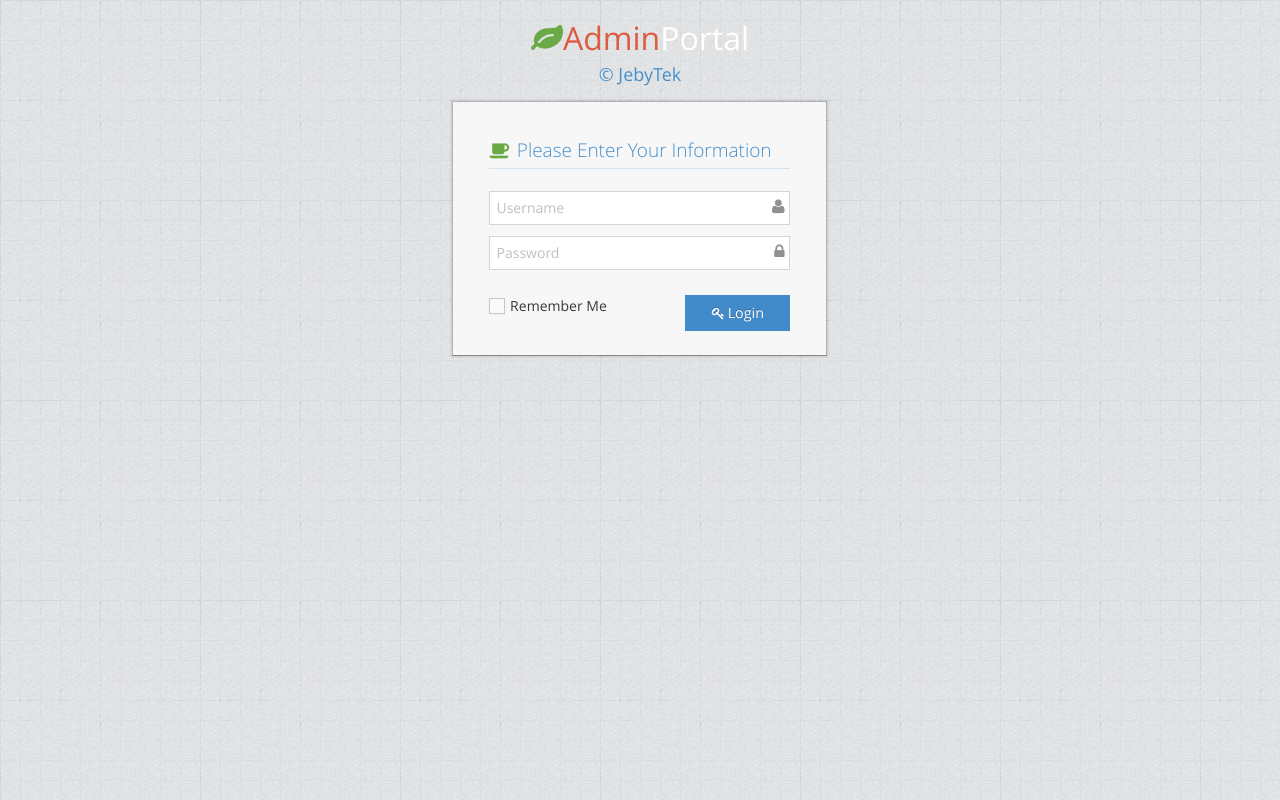
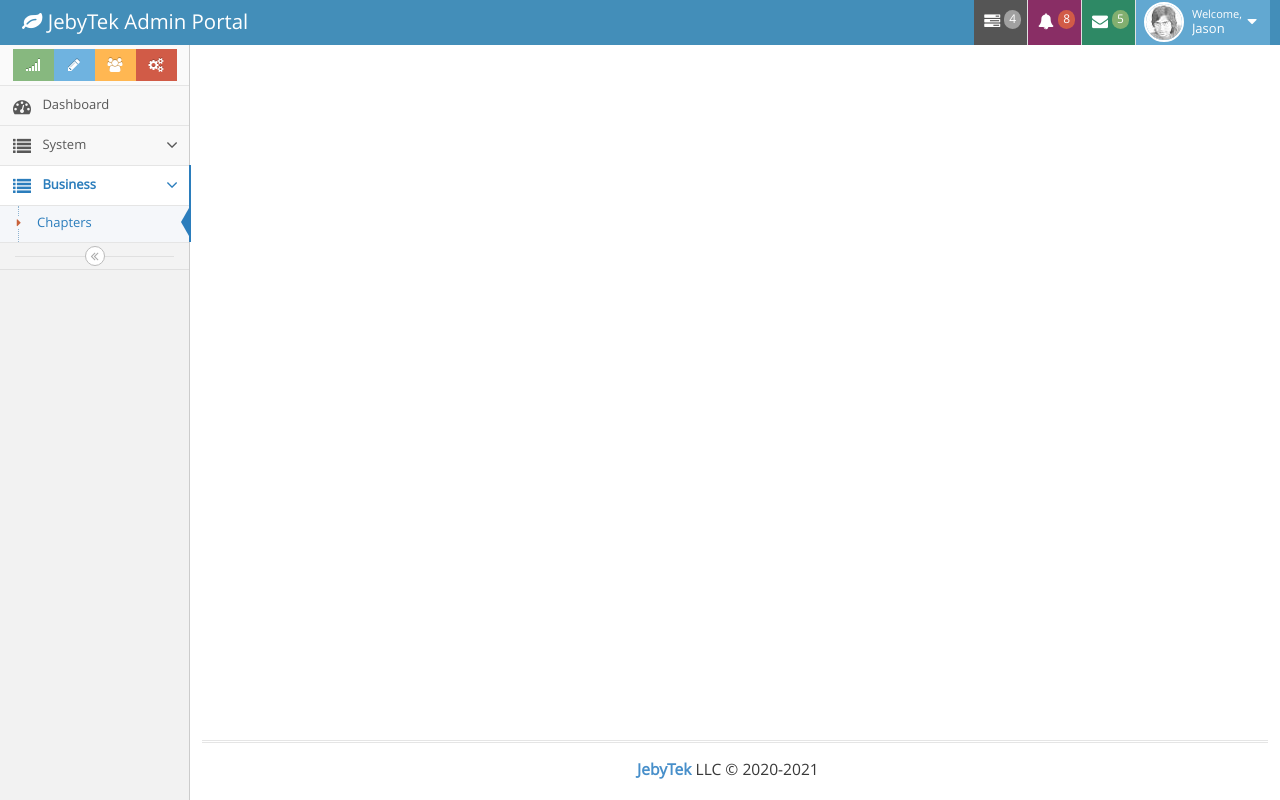
Before and after one commit to seancliu/JebyTek, a Vue app in the folder admin/: page / in a window 1280 px wide. Before the commit this address led to /login. Built offline with nearby package versions, Linux system fonts and the light colour scheme; the HTML template or start-up script is replaced by a standard one.

Commit message:
1. Modify routing config (remove '/admin')

```diff
--- a/admin/src/router.js
+++ b/admin/src/router.js
@@ -17,13 +17,16 @@
         path: '/login',
         component: Login
     }, {
-        path: '/admin',
+        path: '/',
+        name: "admin",
         component: Admin,
         children: [{
             path: 'welcome',
+            name: "welcome",
             component: Welcome,
         }, {
             path: 'business/chapter',
+            name: "business/chapter",
             component: Chapter,
         }]
     }]
--- a/admin/src/views/admin.vue
+++ b/admin/src/views/admin.vue
@@ -355,7 +355,7 @@
 
         <ul class="nav nav-list">
           <li class="" id="dashboard-sidebar">
-            <router-link to="/admin/welcome">
+            <router-link to="/welcome">
               <i class="menu-icon fa fa-tachometer"></i>
               <span class="menu-text"> Dashboard </span>
             </router-link>
@@ -406,7 +406,7 @@
 
             <ul class="submenu">
               <li class="active" id="business-chapter-sidebar">
-                <router-link to="/admin/business/chapter">
+                <router-link to="/business/chapter">
                   <i class="menu-icon fa fa-caret-right"></i>
                   Chapters
                 </router-link>
--- a/admin/src/views/login.vue
+++ b/admin/src/views/login.vue
@@ -85,7 +85,7 @@
         },
         methods: {
             login() {
-                this.$router.push("/admin")
+                this.$router.push("/welcome")
             }
         }
     }
```
